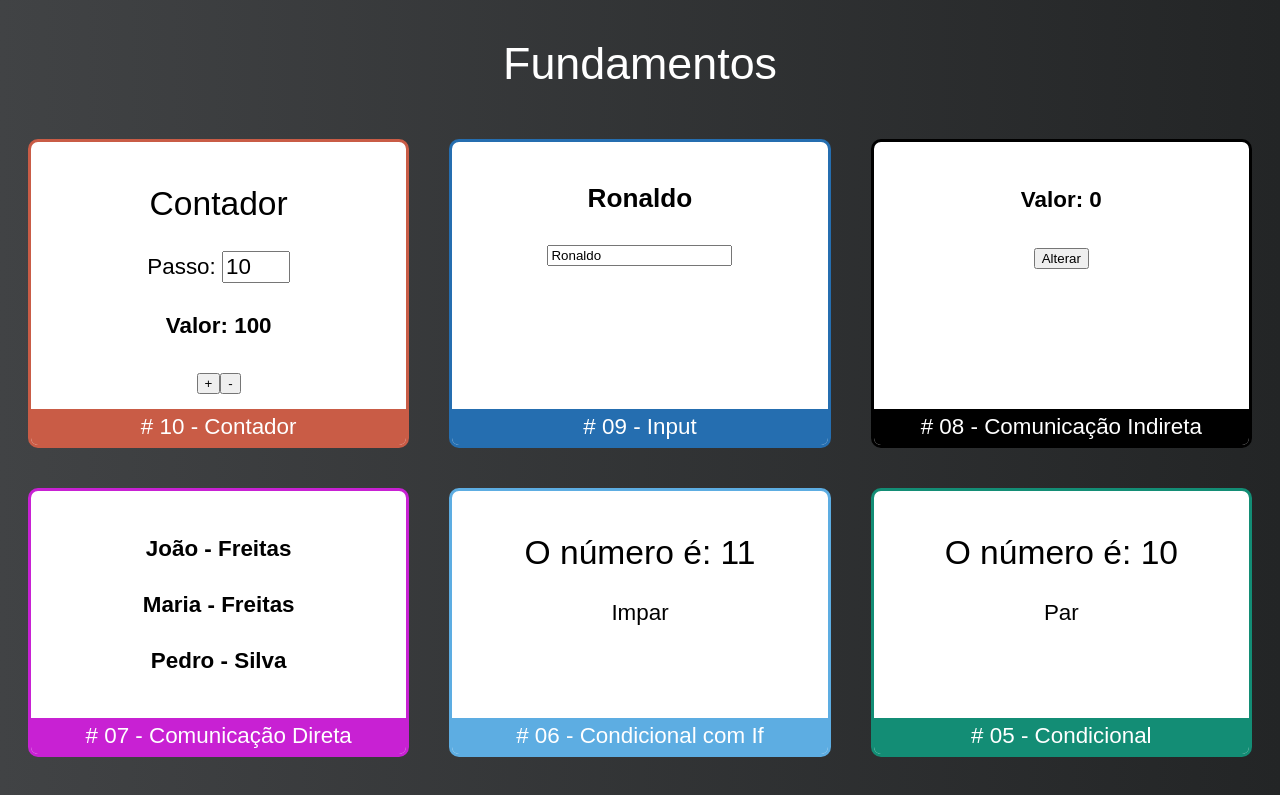
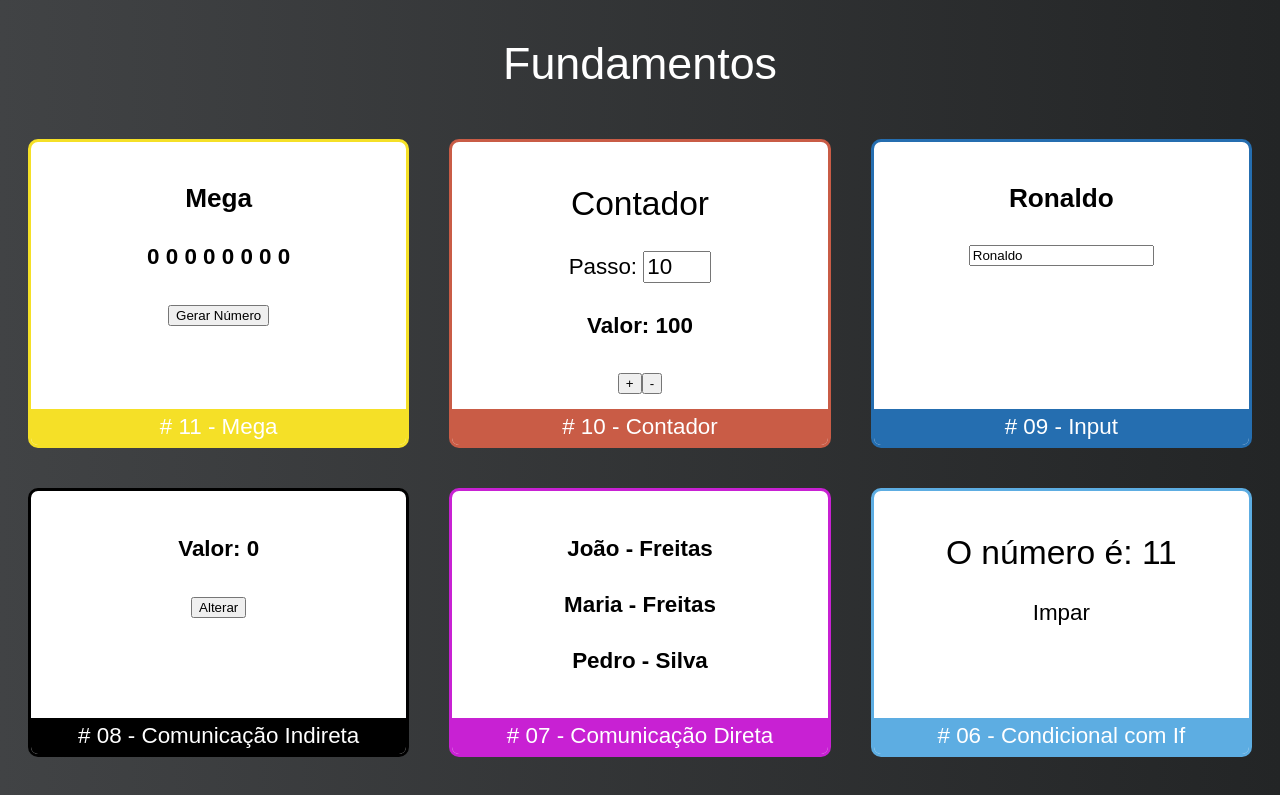
Before and after one commit to rgiovani/react-fundamentos, a React (Create React App) app: page / in a window 1280 px wide. Shown: the top 795 px of the page. Built offline with nearby package versions, Linux system fonts and the light colour scheme.

Commit message:
Finalizado componente que simula mega-sena

```diff
--- a/package.json
+++ b/package.json
@@ -1,5 +1,5 @@
 {
-  "name": "fundamentos-react",
+  "name": "@rgiovani/fundamentos-react",
   "version": "0.1.0",
   "private": true,
   "dependencies": {
--- a/src/App.jsx
+++ b/src/App.jsx
@@ -12,12 +12,17 @@
 import Super from './components/comunicacao/indireta/Super';
 import Input from './components/form/Input';
 import Contador from './components/contador/Contador';
+import Mega from './components/megacena/Mega';
 
 const app = (props) => {
     return (
         <div className="App">
             <h1>Fundamentos</h1>
             <div className="Cards">
+                <Card titulo="# 11 - Mega" color="#F5E027">
+                    <Mega qtdeNumero={8}></Mega>
+                </Card>
+
                 <Card titulo="# 10 - Contador" color="#C95C46">
                     <Contador passo={10} valor={100}></Contador>
                 </Card>
--- /dev/null
+++ b/src/components/megacena/Mega.jsx
@@ -0,0 +1,35 @@
+import React, { useState } from 'react'
+
+export default function Mega(props) {
+    const [numeros, setNumeros] = useState(Array(props.qtdeNumero).fill(0));
+
+    function gerarNumerosNaoContido(array) {
+        const max = 60;
+        const min = 1;
+        const novoNumero = parseInt(Math.random() * (max - min) + min);
+
+        return array.includes(novoNumero) ? gerarNumerosNaoContido(array) : novoNumero;
+    }
+
+    function gerarNumeros() {
+        const novoArray = Array(props.qtdeNumero)
+            .fill(0) //preenche com 0
+            .reduce((arrayAtual, element) => {
+                const novoNumero = gerarNumerosNaoContido(arrayAtual)
+                //console.log(arrayAtual, element, novoNumero)
+                return [...arrayAtual, novoNumero] //add um numero aleatorio pra cada pos do array
+
+            }, [])
+            .sort((a, b) => a - b) //ordena os numero no array
+
+        setNumeros(novoArray)
+    }
+
+    return (
+        <>
+            <h3>Mega</h3>
+            <h4>{numeros.join(' ')}</h4>
+            <button onClick={gerarNumeros}>Gerar Número</button>
+        </>
+    )
+}
```
